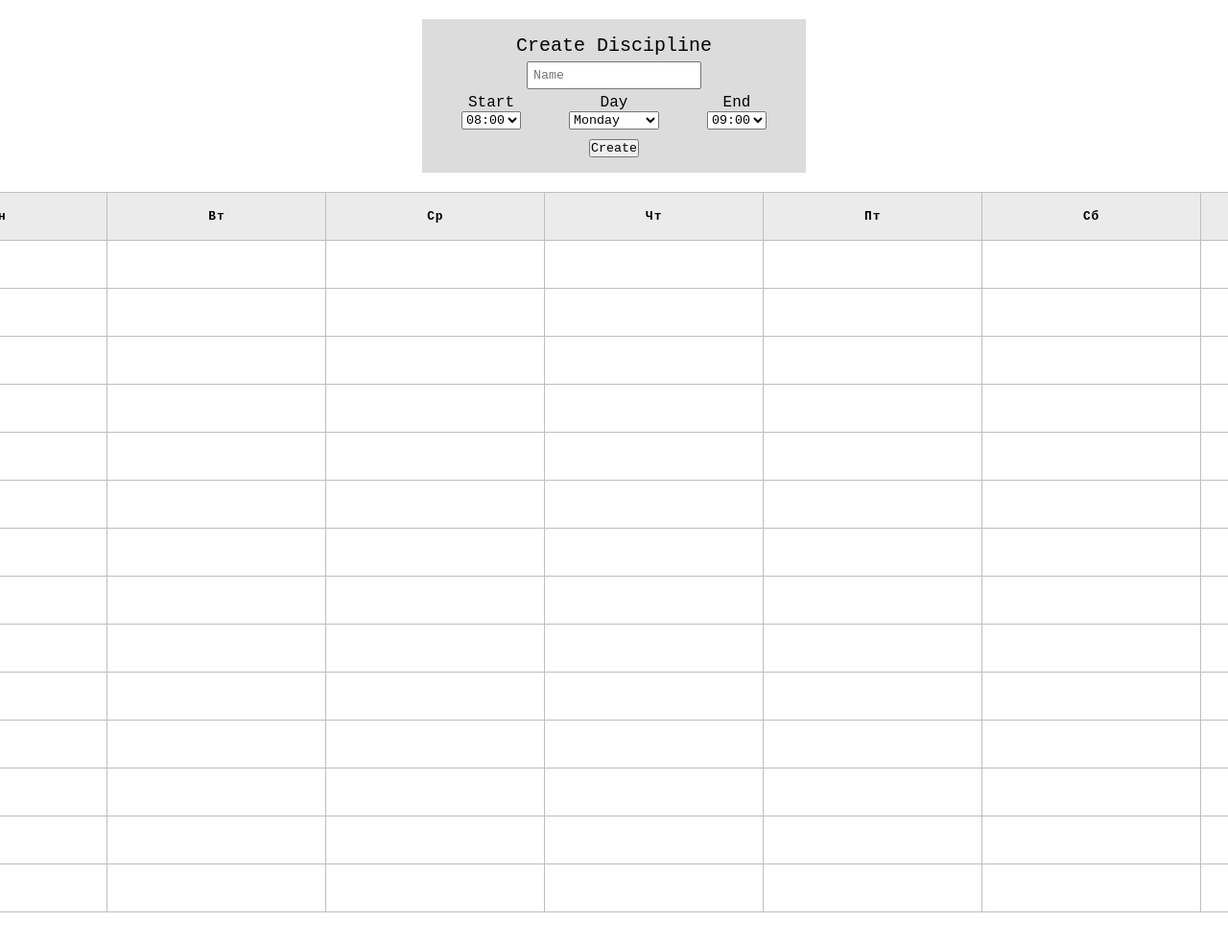
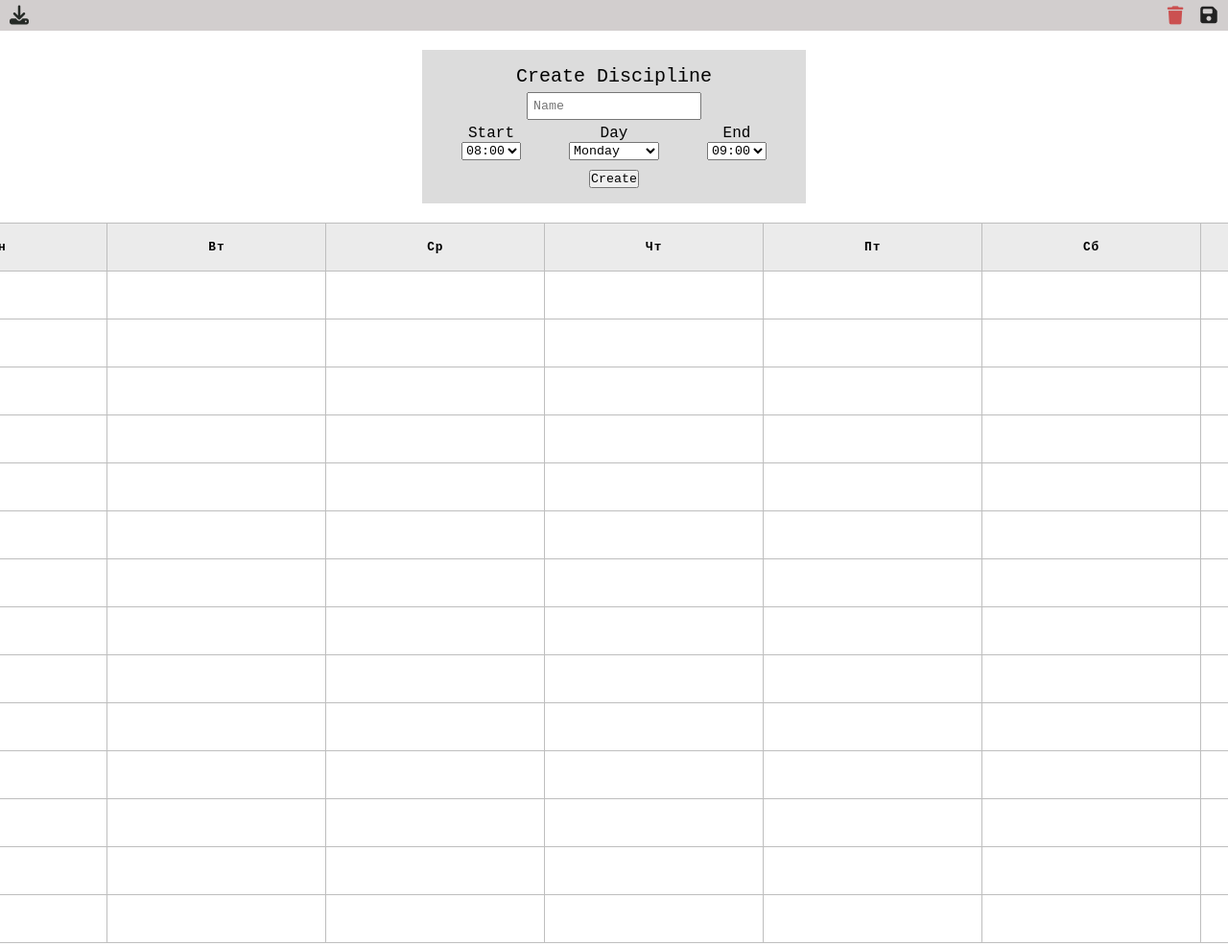
Before and after one commit to Arlan-Z/Kbtu-Wsp-Schedule-Maker, a plain HTML site: page index.html in a window 1280 px wide. Shown: the top 986 px of the page at 96% size. Drawn offline with Linux system fonts and the light colour scheme.

Commit message:
header added

```diff
--- a/index.html
+++ b/index.html
@@ -5,13 +5,32 @@
     <meta name="viewport" content="width=device-width, initial-scale=1.0">
     <link rel="stylesheet" href="style.css">
     <link rel="icon" href="images/icon.png" type="image/png">
+    <link rel="stylesheet" href="https://cdnjs.cloudflare.com/ajax/libs/font-awesome/6.6.0/css/all.min.css" integrity="sha512-Kc323vGBEqzTmouAECnVceyQqyqdsSiqLQISBL29aUW4U/M7pSPA/gEUZQqv1cwx4OnYxTxve5UMg5GT6L4JJg==" crossorigin="anonymous" referrerpolicy="no-referrer" />
     <title>Kbtu Wsp Maker</title>
 </head>
 <body>
+    <header>
+        <div class="box">
+            <div class="button" id="download" title="Скачать Таблицу" onclick="printDiv('printable')">
+                <i class="fa-solid fa-download"></i>
+            </div>
+        </div>
+
+        <div class="box">
+            <div class="button" id="delete" title="Очистить Таблицу" onclick="deleteTable()">
+                <i class="fa-solid fa-trash"></i>
+            </div>
+
+            <div class="button" id="save"  title="Сохранить Таблицу" onclick="save()">
+                <i class="fa-solid fa-floppy-disk"></i>
+            </div>
+        </div>
+    </header>
      <div class="menu">
         <div class="head">
             Create Discipline
         </div>
+
         <div class="body">
             <input type="text" placeholder="Name" id="name" autocomplete="off">
             <div class="time-box">
@@ -73,7 +92,7 @@
         </div>
      </div>
 
-     <div class="main">
+     <div class="main" id="printable">
         <table id="schedule">
             <tr>
                 <td class="time"></td>
--- a/script.js
+++ b/script.js
@@ -6,6 +6,8 @@ const table = document.getElementById("schedule");
 
 let data = {};
 let weekDays = ["mon", "tue", "wed", "thu", "fri", "sat", "sun"];
+
+load();
 
 function createDis(){
     for(i = timeStart.value; i < timeEnd.value; i++){
@@ -61,7 +63,6 @@ function updateTable(){
         }
     }
 
-    console.log(week.size);
     for(i = 1; i <= 7; i++){
         if(week.size == 0) break;
 
@@ -78,3 +79,34 @@ function updateTable(){
         }
     }
 }
+
+function save() {
+    if (data) {
+        localStorage.setItem('tableData', JSON.stringify(data));
+    }
+}
+
+function load() {
+    let dataBuf = localStorage.getItem('tableData');
+    if (dataBuf) {
+        data = JSON.parse(dataBuf); // Преобразование строки обратно в объект
+        updateTable();
+    }
+}
+
+function deleteTable(){
+    data = {};
+    localStorage.removeItem('tableData');
+    location.reload()
+}
+
+function printDiv(divName) {
+    var printContents = document.getElementById(divName).innerHTML;
+    var originalContents = document.body.innerHTML;
+
+    document.body.innerHTML = printContents;
+
+    window.print();
+
+    document.body.innerHTML = originalContents;
+}
--- a/style.css
+++ b/style.css
@@ -144,7 +144,6 @@ td .box:hover{
 }
 
 td.time{
-
     width: 5%;
 }
 
@@ -178,3 +177,55 @@ td.time{
 }
 
   /* Table Style */
+
+header{
+    background: rgb(210, 206, 206);
+    margin-bottom: 0;
+    width: 100%;
+    height: auto;
+
+    display: flex;
+    align-items: center;
+    justify-content: space-between;
+
+    padding: 1px 5px;
+}
+
+header .box{
+    display: flex;
+    align-items: center;
+    justify-content: center;
+    gap: 5px;
+}
+
+header .box .button{
+    display: flex;
+    align-items: center;
+    justify-content: center;
+    border-radius: 5px;
+
+    width: 30px;
+    height: 30px;
+    font-size: 20px;
+}
+
+header .box .button:hover{
+    border: 1px solid gray;
+}
+
+header .box .button:active{
+    box-shadow: 0 0 5px inset rgba(0, 0, 0, 0.169);
+}
+
+#delete{
+    font-size: 19px;
+    color: rgb(203, 80, 80);
+}
+
+#save{
+    color: rgb(35, 34, 34);
+}
+
+#download{
+    color: rgb(38, 42, 38);
+}
```
